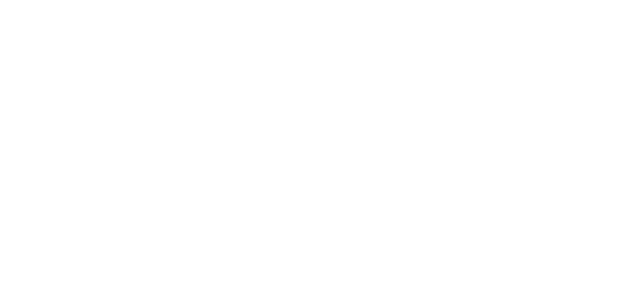
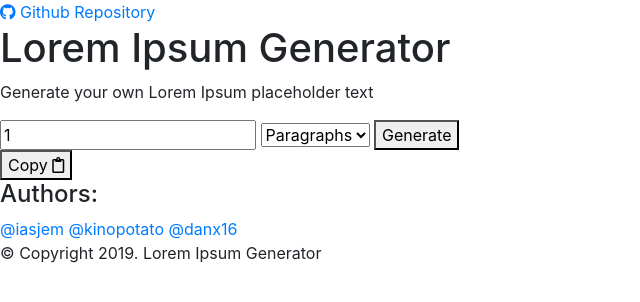
Before and after one commit to iasjem/lorem-ipsum-generator, a plain HTML site: page index.html in a window 1280 px wide. Shown: the whole page, without its empty margins (0-640 px from the left). Drawn offline with nearby package versions, Linux system fonts and the light colour scheme.

Commit message:
Modify index.html - initial setup
- Add link for fontawesome library
- Setup initial HTML structure

```diff
--- a/index.html
+++ b/index.html
@@ -4,6 +4,7 @@
     <meta charset="UTF-8">
     <meta name="viewport" content="width=device-width, initial-scale=1.0">
     <meta http-equiv="X-UA-Compatible" content="ie=edge">
+    <link rel="stylesheet" type="text/css" href="https://use.fontawesome.com/releases/v5.10.1/css/all.css" />
     <link rel="stylesheet" type="text/css" href="https://maxcdn.bootstrapcdn.com/bootstrap/4.0.0/css/bootstrap.min.css" integrity="sha384-Gn5384xqQ1aoWXA+058RXPxPg6fy4IWvTNh0E263XmFcJlSAwiGgFAW/dAiS6JXm" crossorigin="anonymous" />
     <script type="text/javascript" src="https://cdnjs.cloudflare.com/ajax/libs/html5shiv/3.7.3/html5shiv-printshiv.min.js"></script>
     <script type="text/javascript" src="https://code.jquery.com/jquery-3.2.1.slim.min.js" integrity="sha384-KJ3o2DKtIkvYIK3UENzmM7KCkRr/rE9/Qpg6aAZGJwFDMVNA/GpGFF93hXpG5KkN" crossorigin="anonymous"></script>
@@ -13,7 +14,48 @@
     <title>Lorem Ipsum Generator</title>
 </head>
 <body>
-
+    <header class="header_main-header">
+        <div class="">
+            <a href="https://github.com/iasjem/lorem-ipsum-generator">
+                <i class="fab fa-github"></i>
+                Github Repository
+            </a>
+        </div>
+    </header>
+    <main>
+        <header class="">
+            <h1>Lorem Ipsum Generator</h1>
+            <p>Generate your own Lorem Ipsum placeholder text</p>
+        </header>
+        <section class="">
+            <header class="">
+                <div class="">
+                    <input class="input_output-count" id="input_count_of_output" type="number" value="1" min="1" />
+                    <select class="select_output-type" id="select_type_of_output">
+                        <option value="paragraphs" selected>Paragraphs</option>
+                        <option value="sentences">Sentences</option>
+                        <option value="words">Words</option>
+                    </select>
+                    <button class="btn_generate-output" id="button_generate_output">Generate</button>
+                </div>
+                <div class="">
+                    <button class="btn_copy-output" id="button_copy_output">Copy <i class="far fa-clipboard"></i></button>
+                </div>
+            </header>
+            <div class="div_output-display" id="div_output_display" class=""></div>
+        </section>
+    </main>
+    <footer class="footer_main-footer">
+        <div class="">
+            <h4>Authors:</h4>
+            <a href="https://github.com/iasjem">@iasjem</a>
+            <a href="https://github.com/kinopotato">@kinopotato</a>
+            <a href="https://github.com/danx16">@danx16</a>
+        </div>
+        <div class="">
+            <p>&copy; Copyright 2019. Lorem Ipsum Generator</p>
+        </div>
+    </footer>
     <script type="text/javascript" src="script.js"></script>
 </body>
 </html>
```
